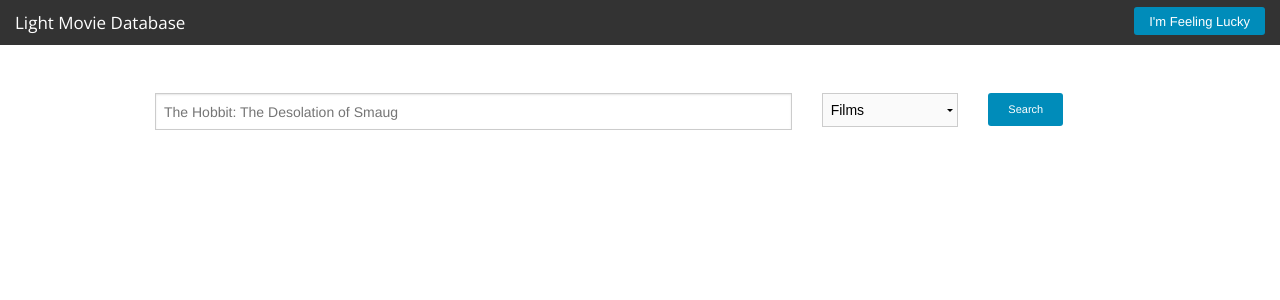
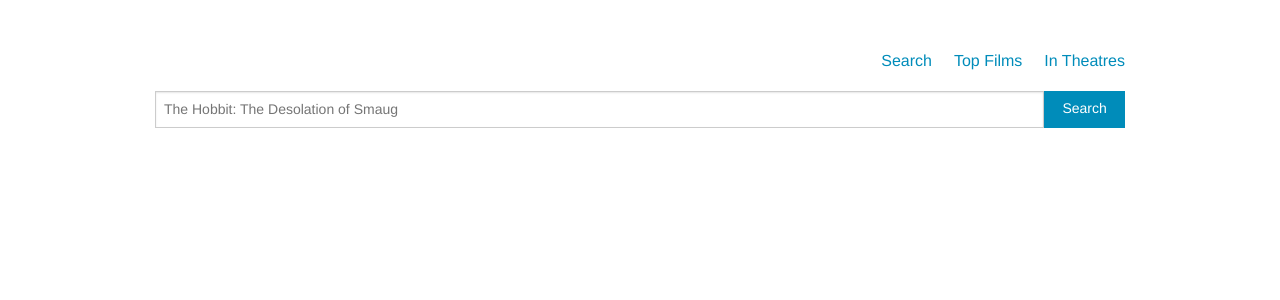
Before and after one commit to citruspi/Wintergarten-Web, a Flask app: page / in a window 1280 px wide. Shown: the top 300 px of the page. Run offline with Flask 2, Linux system fonts and the light colour scheme; some libraries are stand-ins or nearby versions.

Commit message:
Replaced top bar with inline list

```diff
--- a/templates/main.html
+++ b/templates/main.html
@@ -12,54 +12,44 @@
 
     </head>
 
-    <body>
-
-        <nav class="top-bar">
-
-            <ul class="title-area">
-
-                <li class="name"><h1><a href="#">Light Movie Database</a></h1></li>
-                <li class="toggle-topbar menu-icon"><a href="#"><span>Menu</span></a></li>
-            </ul>
-
-            <section class="top-bar-section">
-
-                <ul class="left">
-                </ul>
-
-                <ul class="right">
-                    <li class="has-form show-for-large-up">
-                        <a href="#" class="button radius">I'm Feeling Lucky</a>
-                    </li>
-                </ul>
-
-            </section>
-
-        </nav>
+    <body style="margin-top:3em;">
 
         <div class="row">
 
-            <div class="large-8 columns">
+            <div class="large-12 columns">
 
-                <input type="text" placeholder="The Hobbit: The Desolation of Smaug"/>
+                <ul class="inline-list" style="float:right">
+
+                    <li><a>Search</a></li>
+                    <li><a>Top Films</a></li>
+                    <li><a>In Theatres</a></li>
+
+                </ul>
 
             </div>
 
-            <div class="large-2 columns">
+        </div>
 
-                <select>
+        <div class="row">
 
-                    <option>Films</option>
-                    <option>People</option>
+            <div class="large-12 columns">
 
-                </select>
+                <div class="row collapse">
 
-            </div>
+                    <div class="small-11 columns">
 
+                        <input type="text"
+                           placeholder="The Hobbit: The Desolation of Smaug">
 
-            <div class="large-2 columns">
+                    </div>
 
-                <a href="#" class="button radius tiny">Search</a>
+                    <div class="small-1 columns">
+
+                        <a href="#" class="button postfix">Search</a>
+
+                    </div>
+
+                </div>
 
             </div>
 
```
